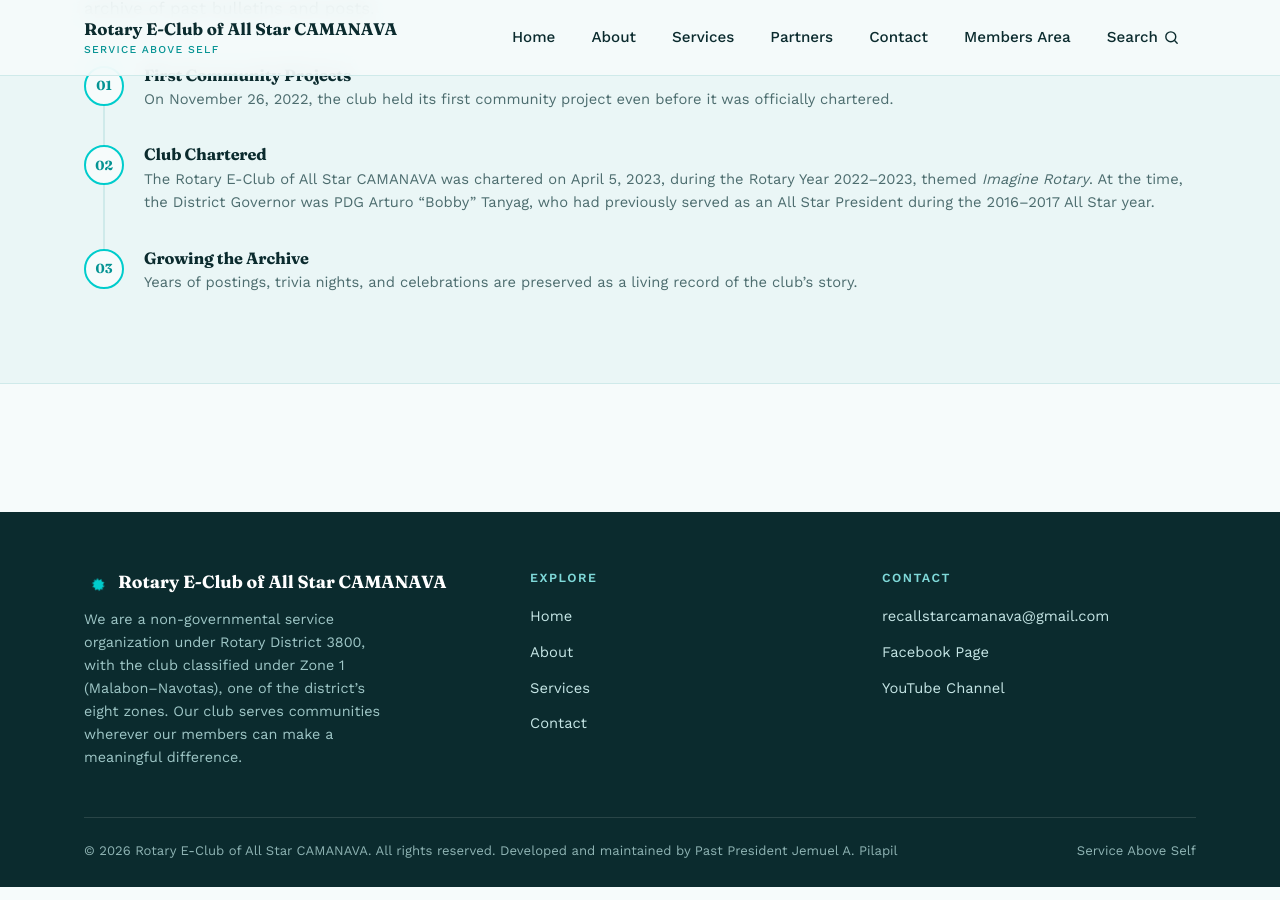
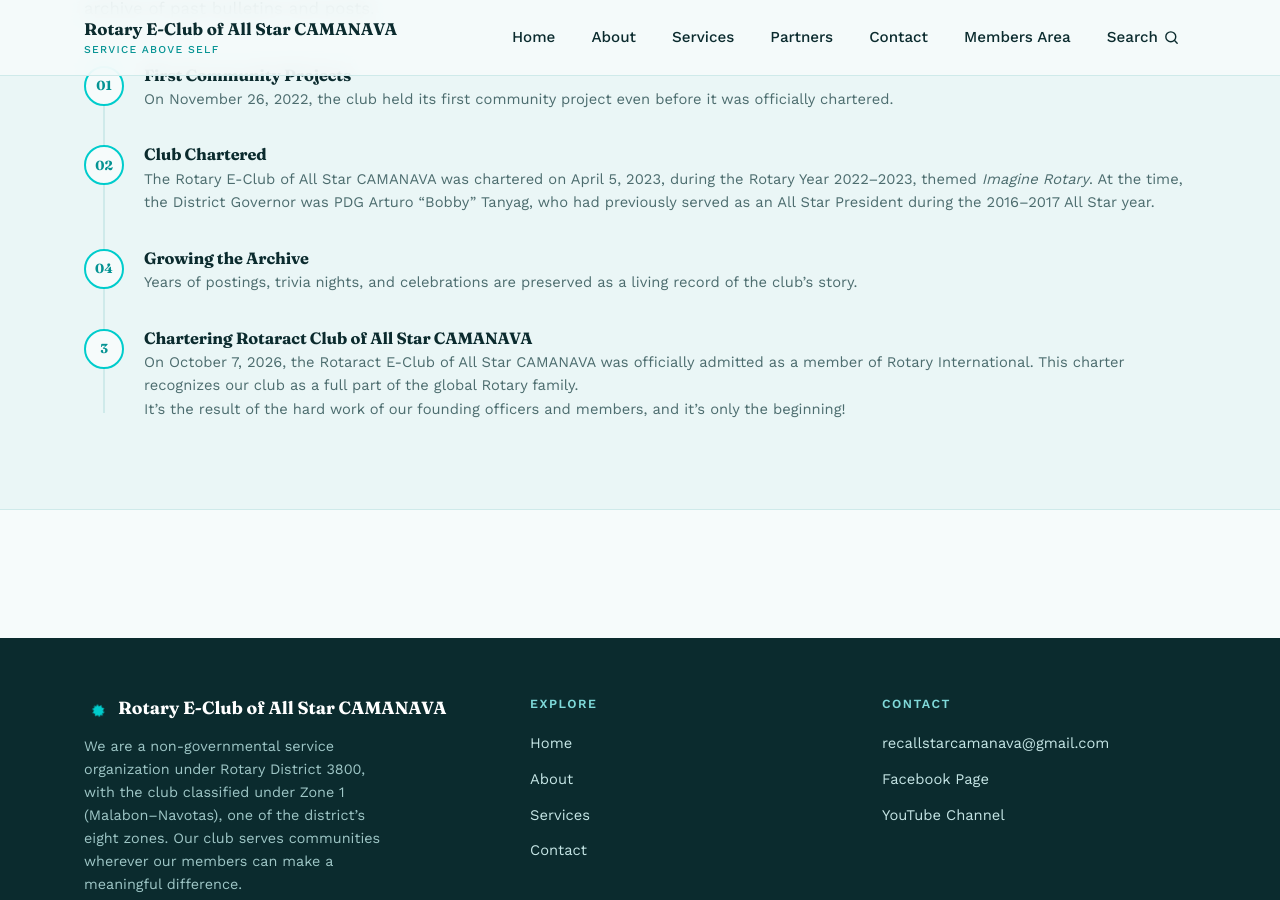
Before and after one commit to allstarcamanava/allstarcamanava.github.io, a Jekyll site: the page built from about.html, in a window 1280 px wide and 900 px high, scrolled down 1971 px. Built offline with Jekyll 4.4.1, drawn with Linux system fonts in a browser that asks for light colours.

Commit message:
Update Site Settings “about”

```diff
--- a/_data/about.yml
+++ b/_data/about.yml
@@ -44,10 +44,19 @@ history:
         time, the District Governor was PDG Arturo “Bobby” Tanyag, who had
         previously served as an All Star President during the 2016–2017 All Star
         year.
-    - number: "03"
+    - number: "04"
       title: Growing the Archive
       description: >+
         Years of postings, trivia nights, and celebrations are preserved as a
         living record of the club's story.
 
+    - number: "3"
+      title: Chartering Rotaract Club of All Star CAMANAVA
+      description: >-
+        On October 7, 2026, the Rotaract E-Club of All Star CAMANAVA was
+        officially admitted as a member of Rotary International. This charter
+        recognizes our club as a full part of the global Rotary family.
+
+
+        It’s the result of the hard work of our founding officers and members, and it’s only the beginning!
 feature_cards: []
```
